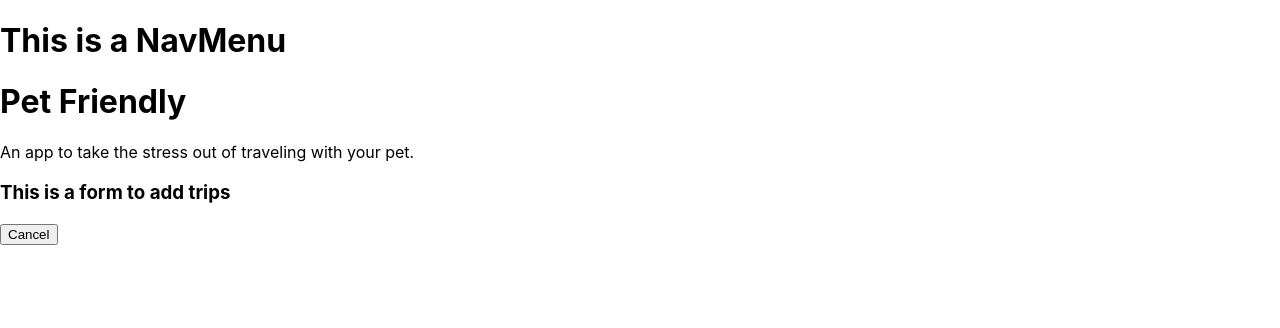
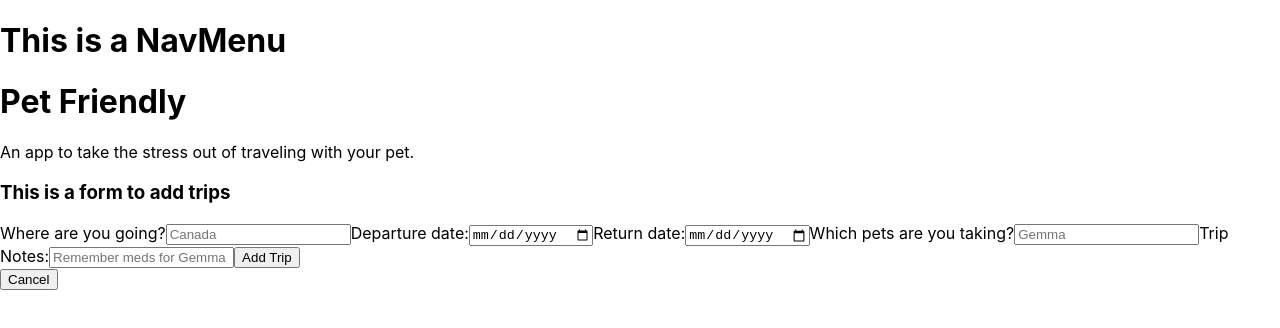
Before and after one commit to LINDGRENBA/petFriendly, a React (Create React App) app: page / in a window 1280 px wide. Both pictures are taken after a click on the button "Add Trip". Shown: the top 328 px of the page. Built offline with nearby package versions, Linux system fonts and the light colour scheme.

Commit message:
Add newtripform and formsubmission method.

```diff
--- a/src/components/NewTripForm.js
+++ b/src/components/NewTripForm.js
@@ -1,10 +1,57 @@
 //need access to list of trips so it can add new trips to the list
 import React from 'react';
+import {v4} from 'uuid';
 
 function NewTicketForm(props){
+
+  function handleNewTripFormSubmission(event){
+    event.preventDefault();
+    console.log(event.target.destination.value);
+    console.log(event.target.departureDate.value);
+    console.log(event.target.returnDate.value);
+    console.log(event.target.petName.value);
+    console.log(event.target.notes.value);
+  }
+
   return(
     <React.Fragment>
       <h3>This is a form to add trips</h3>
+      <form onSubmit={handleNewTripFormSubmission}>
+        {/* Q1 */}
+        <label>Where are you going?</label>
+        <input
+          type='text'
+          name='destination'
+          placeholder='Canada'
+          required
+        />
+        {/* Q2 */}
+        <label>Departure date:</label>
+        <input
+          type='date'
+          name='departureDate'
+        />
+        {/* Q3 */}
+        <label>Return date:</label>
+        <input
+          type='date'
+          name='returnDate'
+        />
+        {/* Q4 */}
+        <label>Which pets are you taking?</label>
+        <input
+          type='text'
+          name='petName'
+          placeholder='Gemma'
+        />
+        <label>Trip Notes:</label>
+        <input
+          type='text'
+          name='notes'
+          placeholder='Remember meds for Gemma'
+        />
+        <button type="submit">Add Trip</button>
+      </form>
     </React.Fragment>
   );
 }
```
